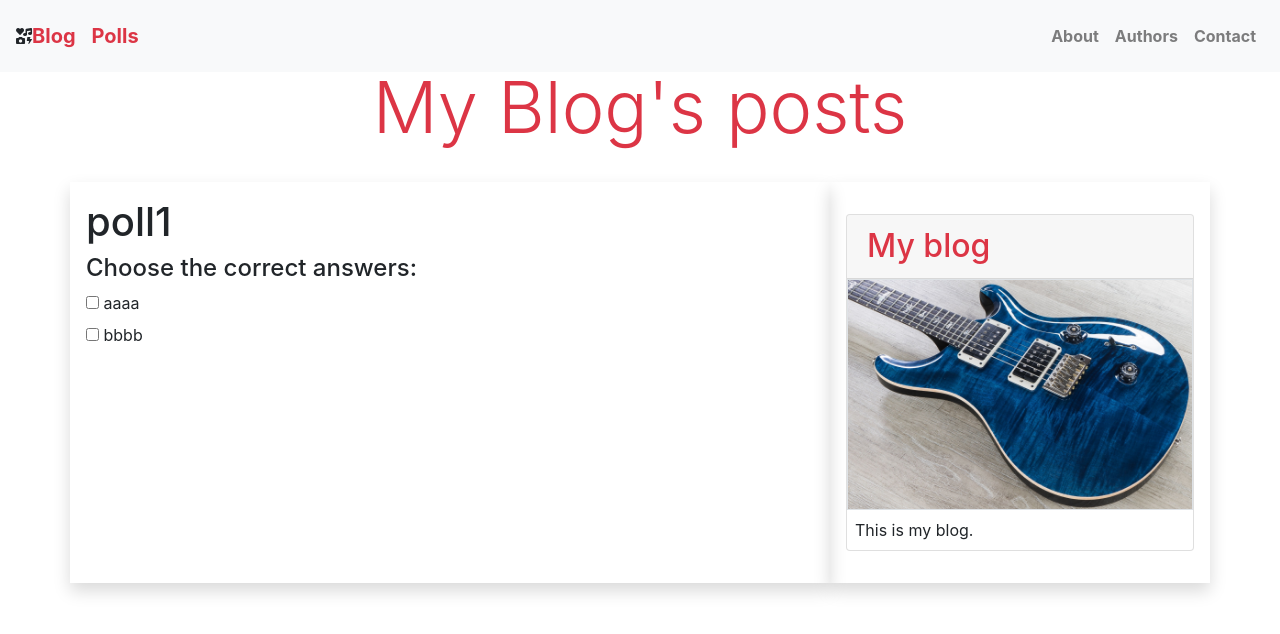
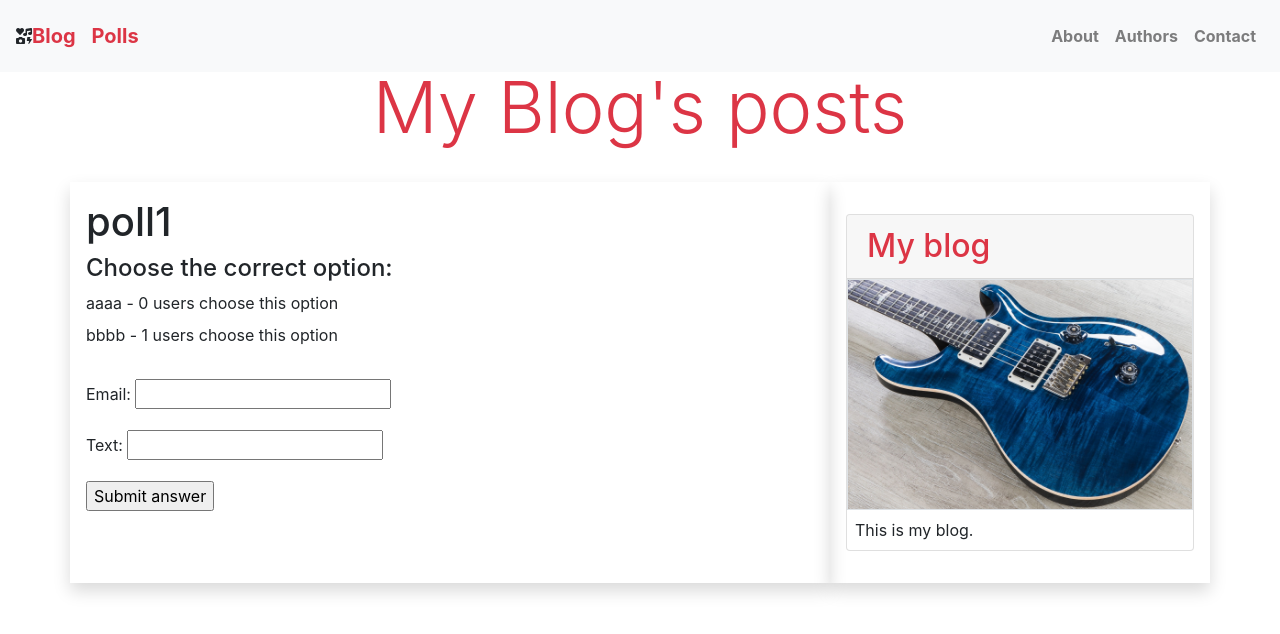
Before and after one commit to ArtiomCiobanu/UniversityStuff, a Django app: a page that uses Semester 5/Python/Lab11/blog/templates/blog/poll/poll.html in a window 1280 px wide. Shown: the top 634 px of the page. Run offline with Django 3.2, Linux system fonts and the light colour scheme; data comes from the database, SQL or seed files in the repository; both versions use the stored data as it was after the commit; some libraries are stand-ins or nearby versions.

Commit message:
python individual

```diff
--- a/Semester 5/Python/Lab11/blog/forms.py
+++ b/Semester 5/Python/Lab11/blog/forms.py
@@ -1,8 +1,15 @@
 from django import forms
-from .models import Comment
+
+from .models import Comment, UserAnswer
 
 
 class CommentForm(forms.ModelForm):
     class Meta:
         model = Comment
         fields = ('name', 'email', 'body')
+
+
+class UserAnswerForm(forms.ModelForm):
+    class Meta:
+        model = UserAnswer
+        fields = ('email', 'text')
--- a/Semester 5/Python/Lab11/blog/models.py
+++ b/Semester 5/Python/Lab11/blog/models.py
@@ -15,7 +15,17 @@ class Poll(models.Model):
 class PollAnswer(models.Model):
     text = models.CharField(max_length=50)
     poll = models.ForeignKey(Poll, on_delete=models.CASCADE, related_name='answers')
-    IsCorrect = models.BooleanField(default=False)
+
+    def get_answers_amount(self):
+        answers = self.userAnswers.all()
+
+        return len(answers)
+
+
+class UserAnswer(models.Model):
+    text = models.CharField(max_length=50, default='')
+    email = models.EmailField(default='')
+    pollAnswer = models.ForeignKey(PollAnswer, on_delete=models.CASCADE, related_name='userAnswers')
 
 
 class Post(models.Model):
--- a/Semester 5/Python/Lab11/blog/templates/blog/poll/poll.html
+++ b/Semester 5/Python/Lab11/blog/templates/blog/poll/poll.html
@@ -2,10 +2,15 @@
 {% block title %}Polls{% endblock %}
 {% block content %}
     <h1>{{ poll.text }}</h1>
-    <h4>Choose the correct answers:</h4>
+    <h4>Choose the correct option:</h4>
     {% for answer in answers %}
-        <input id="{{ answer.text }}" type="checkbox">
         <label for="{{ answer.text }}">{{ answer.text }}</label>
+        - {{ answer.get_answers_amount }} users choose this option
         <br>
     {% endfor %}
+    <br>
+    <form action="./answer" method="post">
+        {{ user_answer_form.as_p }} {% csrf_token %}
+        <input type="submit" value="Submit answer">
+    </form>
 {% endblock %}
--- a/Semester 5/Python/Lab11/blog/templates/blog/post/detail.html
+++ b/Semester 5/Python/Lab11/blog/templates/blog/post/detail.html
@@ -19,8 +19,9 @@
         <h2>Your comment has been added.</h2>
     {% else %}
         <h2>Add a new comment</h2>
-        <form action="." method="post"> {{ comment_form.as_p }} {% csrf_token %} <p>
-            <input type="submit" value="Add comment"></p>
+        <form action="." method="post">
+            {{ comment_form.as_p }} {% csrf_token %}
+            <p><input type="submit" value="Add comment"></p>
         </form>
     {% endif %}
 {% endblock %}
--- a/Semester 5/Python/Lab11/blog/urls.py
+++ b/Semester 5/Python/Lab11/blog/urls.py
@@ -4,10 +4,11 @@ from . import views
 
 app_name = 'blog'
 urlpatterns = [
-    # path('', views.post_list, name='post_list'),
+    path('answer', views.save_answer, name='save_answer'),
+
     path('', views.PostListView.as_view(), name='post_list'),
     path('<int:year>/<int:month>/<int:day>/<slug:post>/', views.post_detail, name='post_detail'),
 
-    path('polls', views.poll_list, name='poll_list'),
+    path('polls', views.PollListView.as_view(), name='poll_list'),
     path('<slug:poll_slug>', views.poll_detail, name='poll_detail')
 ]
--- a/Semester 5/Python/Lab11/blog/views.py
+++ b/Semester 5/Python/Lab11/blog/views.py
@@ -2,8 +2,8 @@ from django.core.paginator import Paginator, EmptyPage, PageNotAnInteger
 from django.shortcuts import render, get_object_or_404
 from django.views.generic import ListView
 
-from .forms import CommentForm
-from .models import Post, Poll
+from .forms import CommentForm, UserAnswerForm
+from .models import Post, Poll, PollAnswer
 
 
 def poll_list(request):
@@ -16,7 +16,32 @@ def poll_detail(request, poll_slug):
     poll = get_object_or_404(Poll, slug=poll_slug)
     poll_answers = poll.answers.all()
 
-    return render(request, 'blog/poll/poll.html', {'poll': poll, 'answers': poll_answers})
+    user_answer_form = UserAnswerForm()
+
+    return render(request, 'blog/poll/poll.html',
+                  {
+                      'poll': poll,
+                      'answers': poll_answers,
+                      'user_answer_form': user_answer_form
+                  })
+
+
+def save_answer(request):
+    object_list = Poll.objects.all()
+    poll_answers = PollAnswer.objects.all()
+
+    if request.method == 'POST':
+        user_answer_form = UserAnswerForm(data=request.POST)
+        if user_answer_form.is_valid():
+            new_user_answer = user_answer_form.save(commit=False)
+
+            found_poll_answers = poll_answers.filter(text=new_user_answer.text)
+            if found_poll_answers.__len__() > 0:
+                firstPollAnswer = found_poll_answers.first()
+                new_user_answer.pollAnswer = firstPollAnswer
+                new_user_answer.save()
+
+    return render(request, 'blog/poll/poll_list.html', {'polls': object_list})
 
 
 def post_list(request):
@@ -59,3 +84,9 @@ class PostListView(ListView):
     context_object_name = 'posts'
     paginate_by = 3
     template_name = 'blog/post/list.html'
+
+
+class PollListView(ListView):
+    queryset = Poll.objects.all()
+    context_object_name = 'polls'
+    template_name = 'blog/poll/poll_list.html'
```
Also changed, not shown: Semester 5/Python/Lab11/blog/admin.py (+9 -3 lines), Semester 5/Python/Lab11/blog/migrations/0003_poll_pollanswer.py, Semester 5/Python/Lab11/blog/migrations/0006_useranswer.py (added), Semester 5/Python/Lab11/blog/migrations/0007_auto_20211206_1535.py (added), Semester 5/Python/Lab11/blog/migrations/0008_remove_useranswer_text.py (added), Semester 5/Python/Lab11/blog/migrations/0009_useranswer_text.py (added), Semester 5/Python/Lab11/db.sqlite3, 1 other file.
